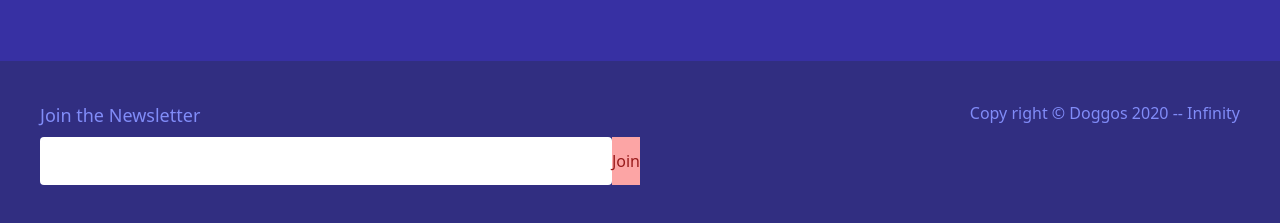
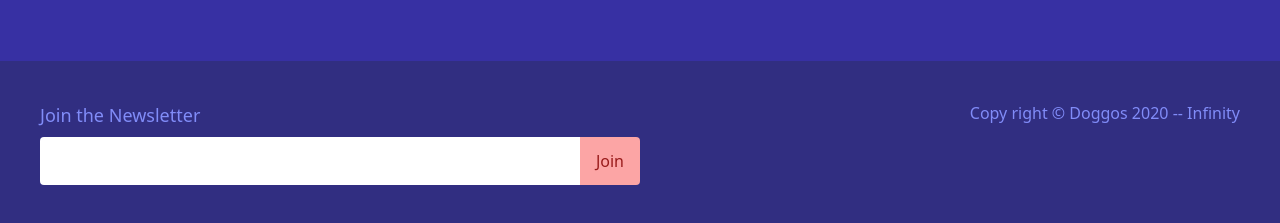
Before and after one commit to Annie-Huang/tailwind-site, a website: page index.html in a window 1280 px wide. Shown: the part 629-852 px from the top of the page. Drawn offline with nearby package versions, Linux system fonts and the light colour scheme.

Commit message:
Make the input and the button looks like joining together by just rounded one side each

```diff
--- a/index.html
+++ b/index.html
@@ -71,8 +71,8 @@
   <div class="md:w-1/2">
     <h3 class="text-lg mb-2">Join the Newsletter</h3>
     <form action="" class="flex">
-      <input type="email" name="" id="" class="w-full rounded py-3 px-4 outline-none focus:bg-indigo-200"/>
-      <button class="bg-red-300 text-red-800">Join</button>
+      <input type="email" name="" id="" class="w-full rounded-l py-3 px-4 outline-none focus:bg-indigo-200"/>
+      <button class="bg-red-300 text-red-800 rounded-r px-4">Join</button>
     </form>
   </div>
 
```
